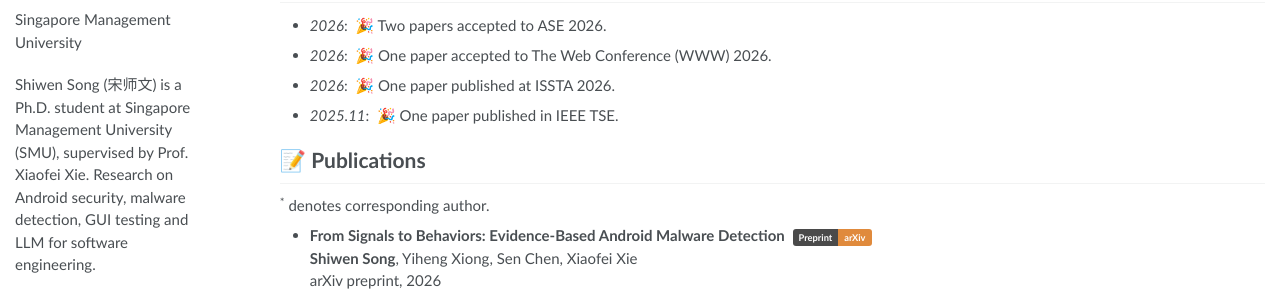
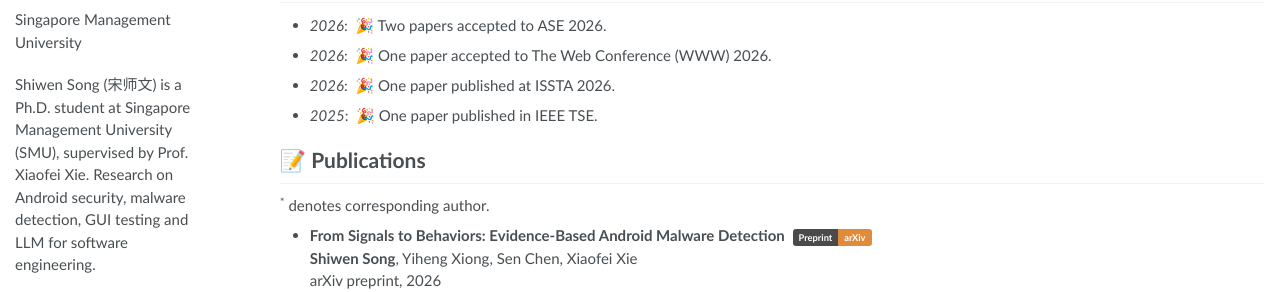
Before and after one commit to shiwen-song/shiwen-song.github.io, a Jekyll site: the page built from _pages/about.md, in a window 1280 px wide and 900 px high. Shown: the part 357-649 px from the top of the window. Built offline with Jekyll 4.4.1, drawn with Linux system fonts in a browser that asks for light colours.

Commit message:
News: year only
Co-Authored-By: Claude Sonnet 5.5 <noreply@anthropic.com>

```diff
--- a/_pages/about.md
+++ b/_pages/about.md
@@ -31,7 +31,7 @@ Her research interests include mobile app security and testing, with a focus on
 - *2026*: &nbsp;🎉 Two papers accepted to ASE 2026.
 - *2026*: &nbsp;🎉 One paper accepted to The Web Conference (WWW) 2026.
 - *2026*: &nbsp;🎉 One paper published at ISSTA 2026.
-- *2025.11*: &nbsp;🎉 One paper published in IEEE TSE.
+- *2025*: &nbsp;🎉 One paper published in IEEE TSE.
 
 # 📝 Publications
 <sup>&#42;</sup> denotes corresponding author.
```
